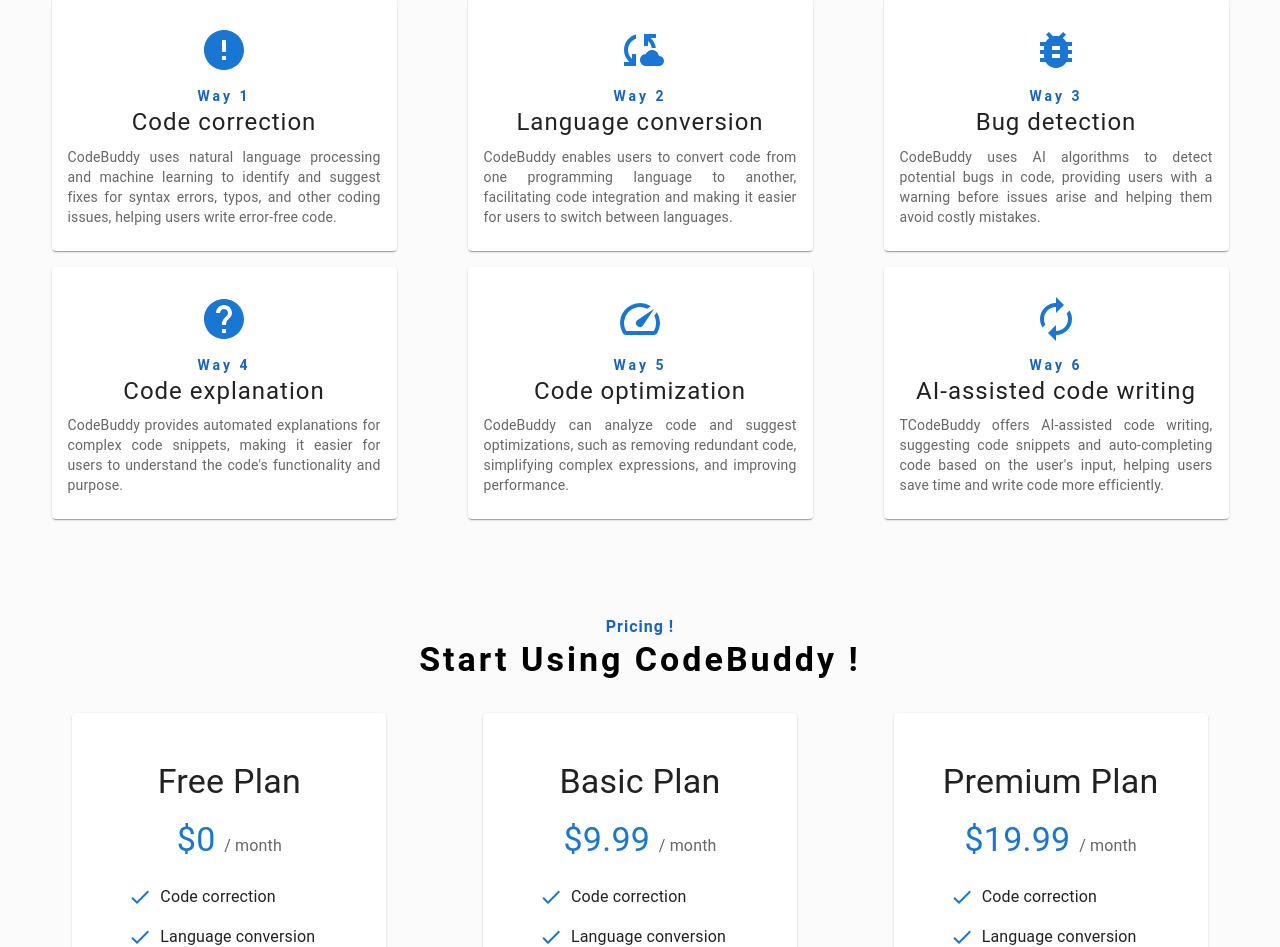
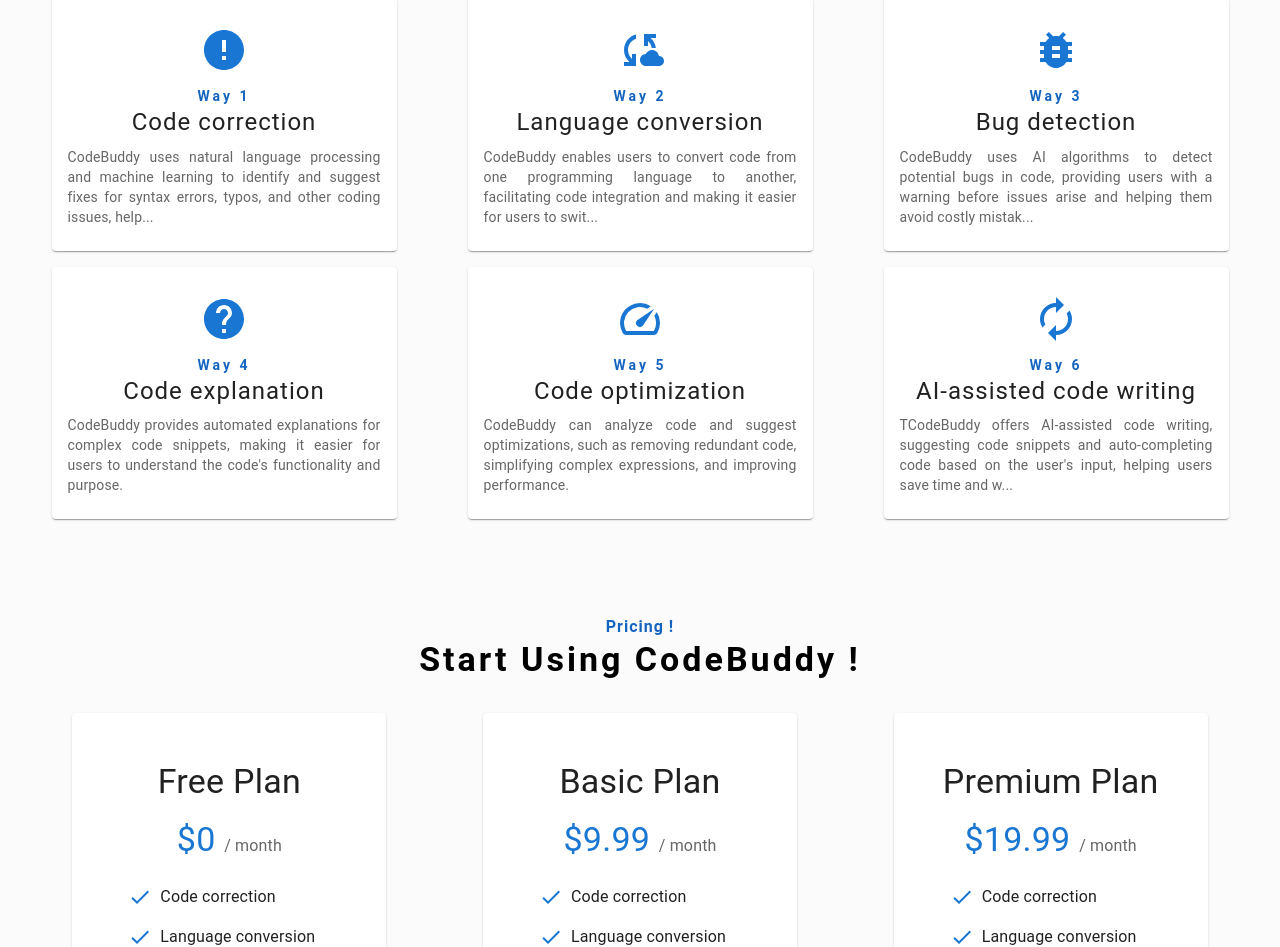
Before and after one commit to ArslanJajja1/my-code-buddy, a React (Vite) app in the folder client/: page / in a window 1280 px wide. Shown: the part 2102-3049 px from the top of the page. Built offline with nearby package versions, Linux system fonts and the light colour scheme; a web font is replaced by a local one.

Commit message:
fefature cards title description truncate feature

```diff
--- a/client/src/components/Cards/FeaturesCard.tsx
+++ b/client/src/components/Cards/FeaturesCard.tsx
@@ -33,16 +33,12 @@
           sx={{ typography: { xs: "h6", md: "h5" } }}
           component="h5"
         >
-          {title}
+          {title.length>25 ? title.substring(0,25) + '...':title}
         </Typography>
         <Typography variant="body2" color="text.secondary" textAlign="justify">
-          {description}
+          {description.length>150 ? description.substring(0,150) + '...' : description}
         </Typography>
       </CardContent>
-      {/* <CardActions>
-        <Button size="small">Share</Button>
-        <Button size="small">Learn More</Button>
-      </CardActions> */}
     </Card>
   );
 };
```
